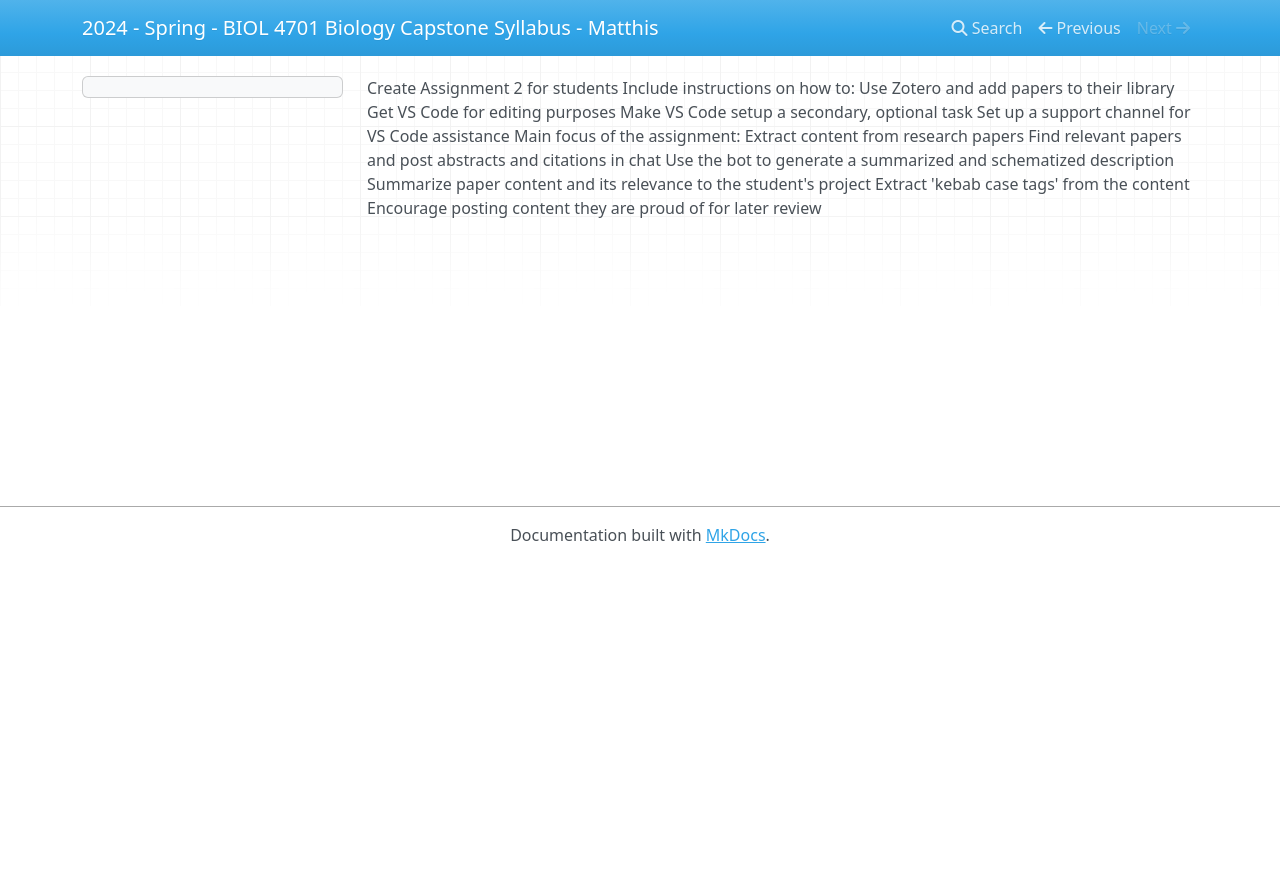
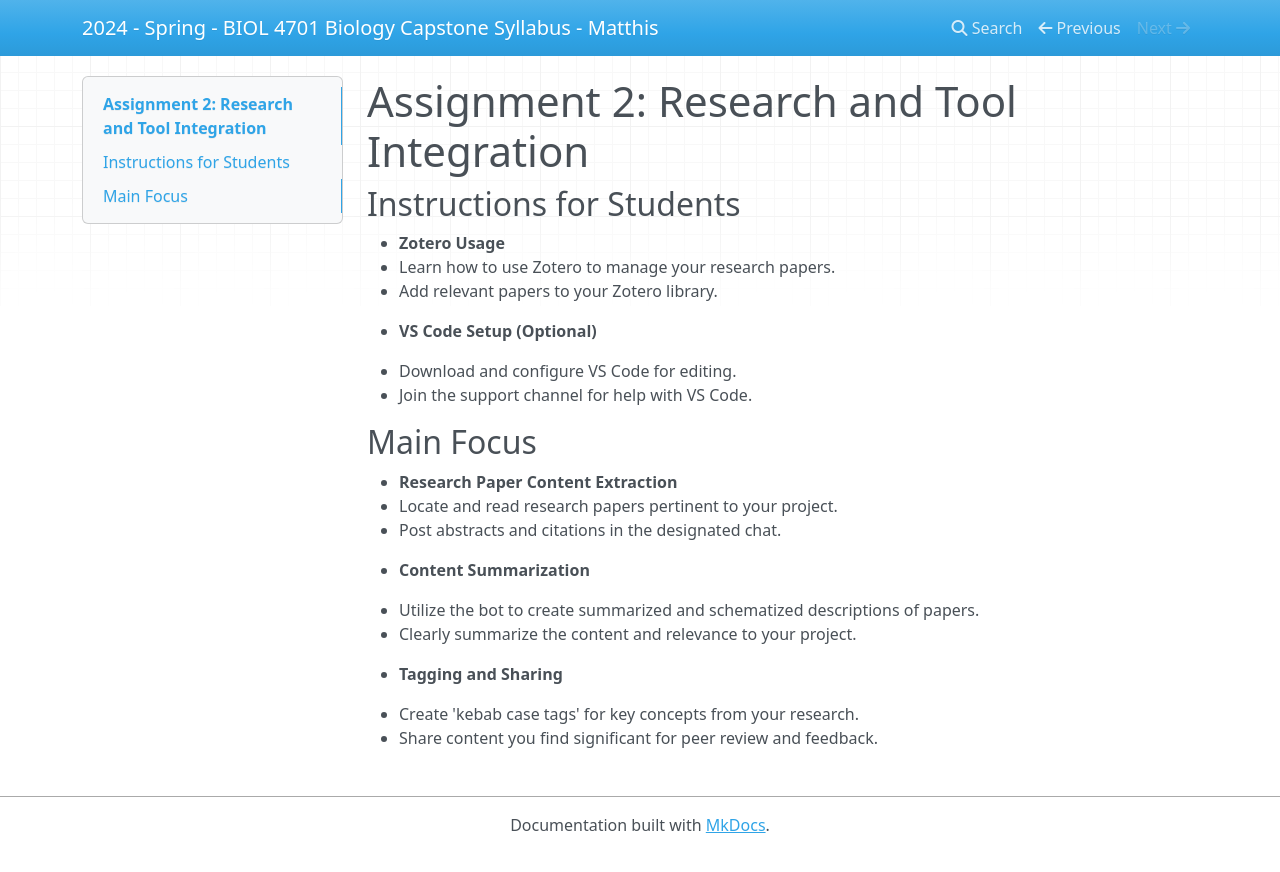
Before and after one commit to HumanMovementNeuroscience/capstone, an MkDocs documentation site: the page built from docs/course_materials/assignments/assignment-2/video2-outline.md, in a window 1280 px wide. Shown: the top 872 px of the page. Built offline with MkDocs 1.6.1, drawn with Linux system fonts in a browser that asks for light colours; nearby versions of some CDN libraries.

Commit message:
Jan 25, 2024, 11:00 AM

```diff
--- a/docs/course_materials/assignments/assignment-2/video2-outline.md
+++ b/docs/course_materials/assignments/assignment-2/video2-outline.md
@@ -1,13 +1,23 @@
-Create Assignment 2 for students
-Include instructions on how to:
-Use Zotero and add papers to their library
-Get VS Code for editing purposes
-Make VS Code setup a secondary, optional task
-Set up a support channel for VS Code assistance
-Main focus of the assignment:
-Extract content from research papers
-Find relevant papers and post abstracts and citations in chat
-Use the bot to generate a summarized and schematized description
-Summarize paper content and its relevance to the student's project
-Extract 'kebab case tags' from the content
-Encourage posting content they are proud of for later review
+# Assignment 2: Research and Tool Integration
+
+## Instructions for Students
+- **Zotero Usage**
+  - Learn how to use Zotero to manage your research papers.
+  - Add relevant papers to your Zotero library.
+
+- **VS Code Setup (Optional)**
+  - Download and configure VS Code for editing.
+  - Join the support channel for help with VS Code.
+
+## Main Focus
+- **Research Paper Content Extraction**
+  - Locate and read research papers pertinent to your project.
+  - Post abstracts and citations in the designated chat.
+
+- **Content Summarization**
+  - Utilize the bot to create summarized and schematized descriptions of papers.
+  - Clearly summarize the content and relevance to your project.
+
+- **Tagging and Sharing**
+  - Create 'kebab case tags' for key concepts from your research.
+  - Share content you find significant for peer review and feedback.
```
